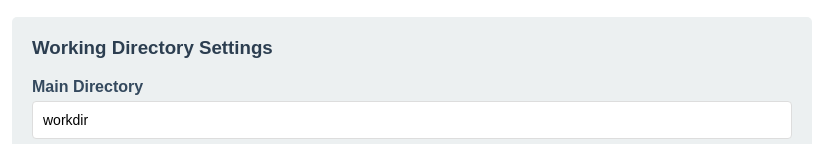
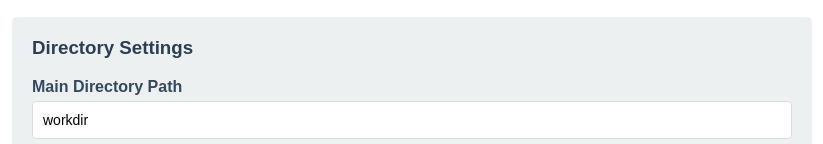
Before and after one commit to kenlhlui/pydatacuration-p, a plain HTML site: page pydatacuration/frontend/landing.html in a window 1280 px wide. Shown: the part 897-1041 px from the top of the page, without its empty margins (228-1051 px from the left). Drawn offline with Linux system fonts and the light colour scheme; files whose address does not match are found by name.

Commit message:
refactor: update headings and labels for clarity in directory settings

```diff
--- a/pydatacuration/frontend/landing.html
+++ b/pydatacuration/frontend/landing.html
@@ -197,9 +197,9 @@
             </div>
 
             <div class="section">
-                <h3>Working Directory Settings</h3>
+                <h3>Directory Settings</h3>
                 <div class="form-group">
-                    <label for="main_dir">Main Directory</label>
+                    <label for="main_dir">Main Directory Path</label>
                     <input type="text" id="main_dir" name="main_dir"
                            placeholder="workdir" value="workdir">
                     <small>The main (base) directory that contains the database sub-directory and project directories (default: workdir)</small>
```
